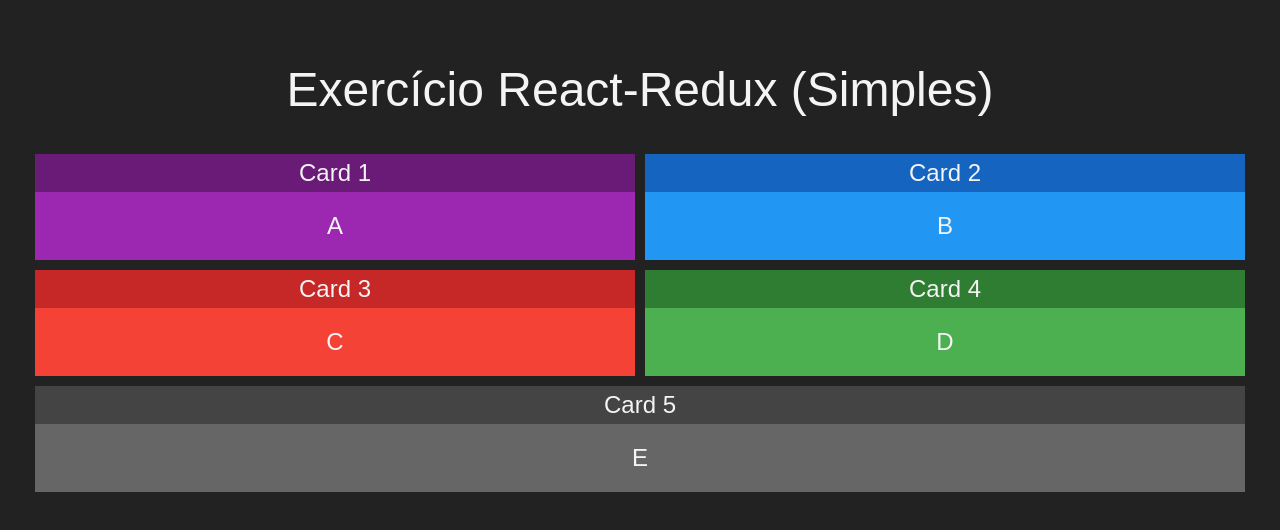
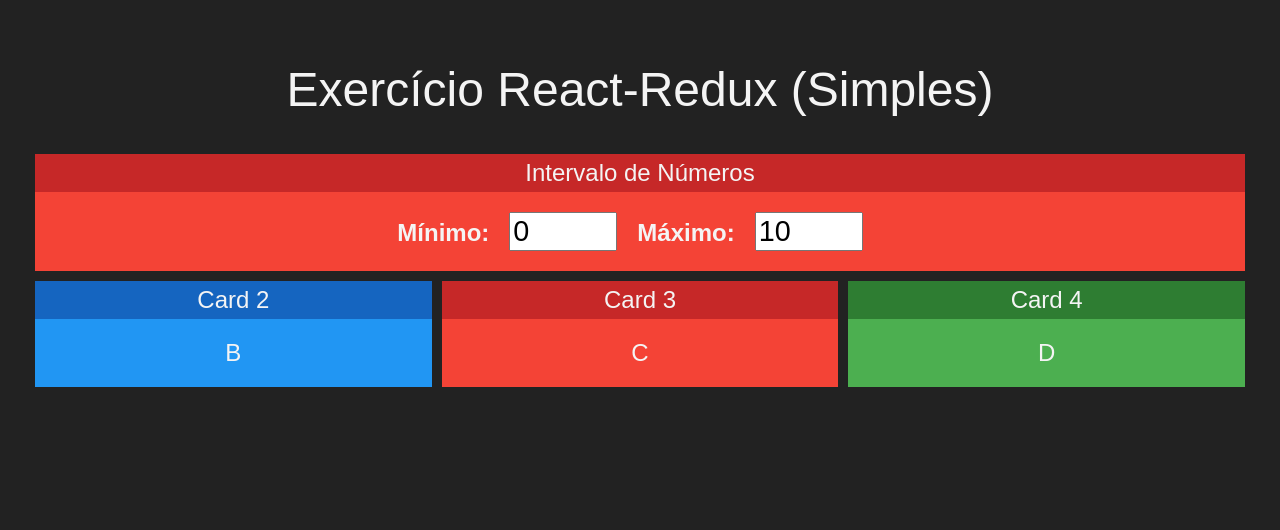
Before and after one commit to Henrique1204/Redux-Simples, a React (Create React App) app: page / in a window 1280 px wide. Shown: the top 530 px of the page. Built offline with nearby package versions, Linux system fonts and the light colour scheme.

Commit message:
Criar componente Intervalo

```diff
--- a/src/App.js
+++ b/src/App.js
@@ -3,6 +3,7 @@
 import "./App.css";
 // Importando componentes da interface.
 import Card from "./Componentes/Card/Card.jsx";
+import Intervalo from "./Componentes/Intervalo/Intervalo.jsx";
 
 const App = () => {
   return (
@@ -10,17 +11,13 @@
       <h1>Exercício React-Redux (Simples)</h1>
 
       <div className="linha">
-        <Card title="Card 1" color="purple" >A</Card>
-        <Card title="Card 2" color="blue" >B</Card>
+        <Intervalo />
       </div>
 
       <div className="linha">
+      <Card title="Card 2" color="blue" >B</Card>
         <Card title="Card 3" color="red" >C</Card>
         <Card title="Card 4" color="green" >D</Card>
-      </div>
-
-      <div className="linha">
-        <Card title="Card 5" >E</Card>
       </div>
     </div>
   );
--- a/src/Componentes/Card/Card.jsx
+++ b/src/Componentes/Card/Card.jsx
@@ -2,9 +2,9 @@
 // Importando estilos do componente.
 import estilos from "./Card.module.css";
 
-const Card = ({ title, children, color }) => {
+const Card = ({ title, children, color, classExtra }) => {
     return (
-        <div className={`${estilos.Card} ${estilos[color] || estilos.default}`}>
+        <div className={`${estilos.Card} ${estilos[color] || estilos.default} ${classExtra || ""} `}>
             <div className={estilos.header}>
                 <span className={estilos.title} >{title}</span>
             </div>
--- /dev/null
+++ b/src/Componentes/Intervalo/Intervalo.jsx
@@ -0,0 +1,23 @@
+import React from "react";
+// Importando estilos do componente.
+import estilos from "./Intervalo.module.css";
+// Importando componentes da interface;
+import Card from "../Card/Card.jsx";
+
+const Intervalo = () => {
+    return (
+        <Card title="Intervalo de Números" color="red" classExtra={estilos.Intervalo} >
+            <label>
+                <strong>Mínimo:</strong>
+                <input type="number" value={0} readOnly />
+            </label>
+
+            <label>
+                <strong>Máximo:</strong>
+                <input type="number" value={10} readOnly />
+            </label>
+        </Card>
+    );
+};
+
+export default Intervalo;
--- /dev/null
+++ b/src/Componentes/Intervalo/Intervalo.module.css
@@ -0,0 +1,6 @@
+.Intervalo input{
+    width: 100px;
+    margin-left: 20px;
+    margin-right: 20px;
+    font-size: 1.8rem;
+}
```
